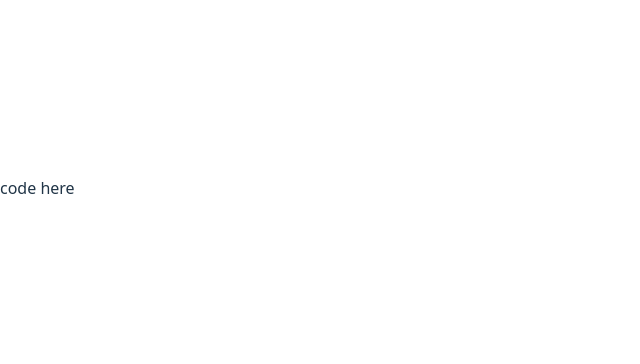
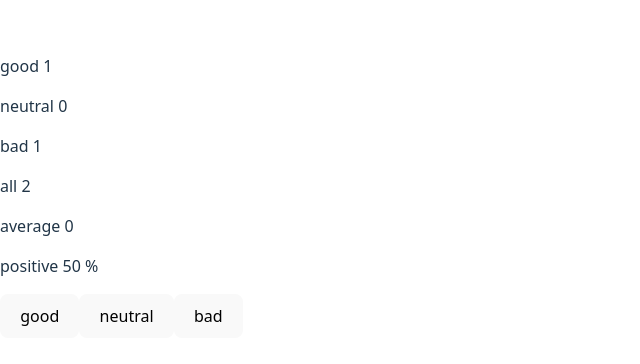
Before and after one commit to jamps3/fullstackopen, a React (Vite) app in the folder osa1/unicafe/: page / in a window 1280 px wide. Shown: the part 212-576 px from the top of the page, without its empty margins (0-640 px from the left). Built offline with nearby package versions, Linux system fonts and the light colour scheme.

Commit message:
unicafe step2

```diff
--- a/osa1/unicafe/src/App.jsx
+++ b/osa1/unicafe/src/App.jsx
@@ -2,11 +2,23 @@
 
 const App = () => {
   // tallenna napit omaan tilaansa
-  const [good, setGood] = useState(0)
+  const [good, setGood] = useState(1)
   const [neutral, setNeutral] = useState(0)
-  const [bad, setBad] = useState(0)
+  const [bad, setBad] = useState(1)
 
-  return <div>code here</div>
+  return (
+    <div>
+      <p>good {good}</p>
+      <p>neutral {neutral}</p>
+      <p>bad {bad}</p>
+      <p>all {good + neutral + bad}</p>
+      <p>average {(good - bad) / (good + neutral + bad)}</p>
+      <p>positive {(good / (good + neutral + bad)) * 100} %</p>
+      <button onClick={() => setGood(good + 1)}>good</button>
+      <button onClick={() => setNeutral(neutral + 1)}>neutral</button>
+      <button onClick={() => setBad(bad + 1)}>bad</button>
+    </div>
+  )
 }
 
 export default App
```
